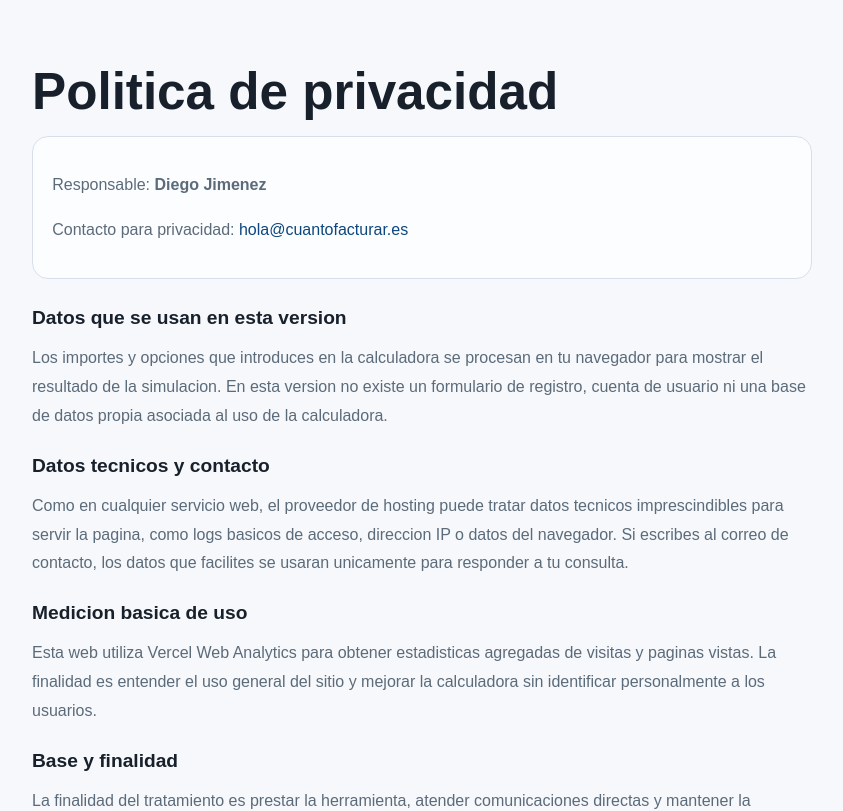
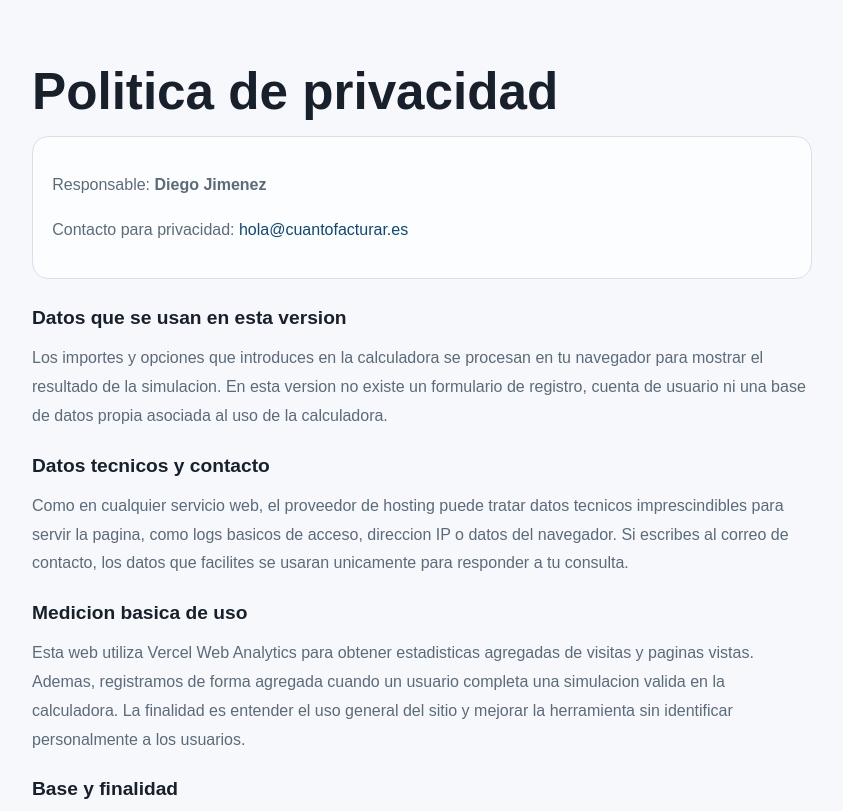
Before and after one commit to djimenezm/neto-autonomo, a Next.js app: page /privacidad in a window 1280 px wide. Shown: the top 811 px of the page, without its empty margins (48-891 px from the left). Built offline with nearby package versions, Linux system fonts and the light colour scheme; no server answers.

Commit message:
Track calculator completion as a conversion event

```diff
--- a/app/cookies/page.tsx
+++ b/app/cookies/page.tsx
@@ -21,7 +21,7 @@ export default function CookiesPage() {
         <p>
           En esta version no se utilizan cookies propias de publicidad, perfilado ni medicion avanzada
           configuradas por el titular del sitio. La web usa Vercel Web Analytics para obtener una
-          medicion agregada del uso del sitio.
+          medicion agregada del uso del sitio, incluidos eventos basicos de uso de la calculadora.
         </p>
       </section>
 
--- a/app/privacidad/page.tsx
+++ b/app/privacidad/page.tsx
@@ -42,8 +42,9 @@ export default function PrivacidadPage() {
         <h2>Medicion basica de uso</h2>
         <p>
           Esta web utiliza Vercel Web Analytics para obtener estadisticas agregadas de visitas y
-          paginas vistas. La finalidad es entender el uso general del sitio y mejorar la calculadora
-          sin identificar personalmente a los usuarios.
+          paginas vistas. Ademas, registramos de forma agregada cuando un usuario completa una
+          simulacion valida en la calculadora. La finalidad es entender el uso general del sitio y
+          mejorar la herramienta sin identificar personalmente a los usuarios.
         </p>
       </section>
 
```
Also changed, not shown: components/CalculatorForm.tsx (+12 -0 lines), 1 other file (tests, documents, lock files or other folders).
